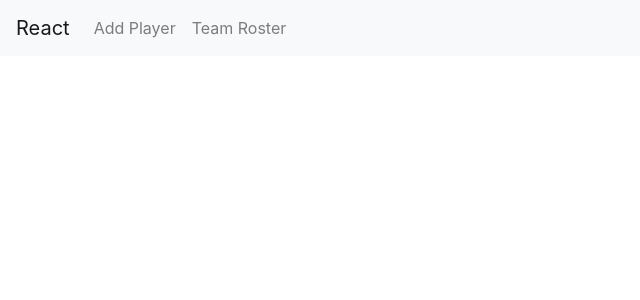
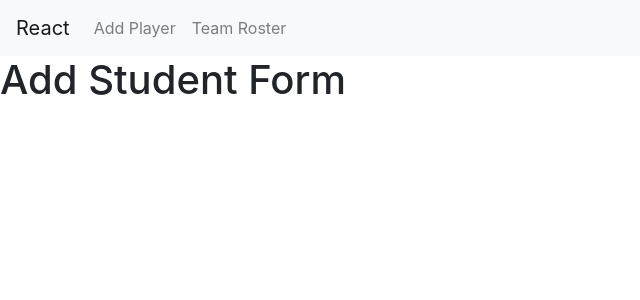
Before and after one commit to jim-conner/sports-roster, a React (Create React App) app: page /add-player in a window 1280 px wide. Shown: the top 300 px of the page, without its empty margins (0-640 px from the left). Built offline with nearby package versions, Linux system fonts and the light colour scheme; the HTML template or start-up script is replaced by a standard one.

Commit message:
routes working, Nav working

```diff
--- a/src/Views/AddPlayer.js
+++ b/src/Views/AddPlayer.js
@@ -3,7 +3,7 @@ import React from 'react';
 export default function AddPlayer() {
   return (
     <div>
-      {<h1>Add Student Form</h1>}
+      <h1>Add Student Form</h1>
     </div>
   );
 }
--- a/src/Views/TeamRoster.js
+++ b/src/Views/TeamRoster.js
@@ -3,7 +3,7 @@ import React from 'react';
 export default function TeamRoster() {
   return (
     <div>
-    {<h1>Team Roster</h1>}
+      <h1>Team Roster</h1>
     </div>
   );
 }
--- a/src/helpers/Routes.js
+++ b/src/helpers/Routes.js
@@ -12,14 +12,12 @@ export default function Routes() {
         <Route exact path='/' component={Home} />
         <Route
           path='/add-player'
-          component={() => <AddPlayer/>}
+          component={() => <AddPlayer />}
         />
         <Route
           path='/team-roster'
-          component={() => <TeamRoster/>}
+          component={() => <TeamRoster />}
         />
-
-        <Route />
       </Switch>
     </div>
   );
```
Also changed, not shown: src/App/App.js (+2 -8 lines).
